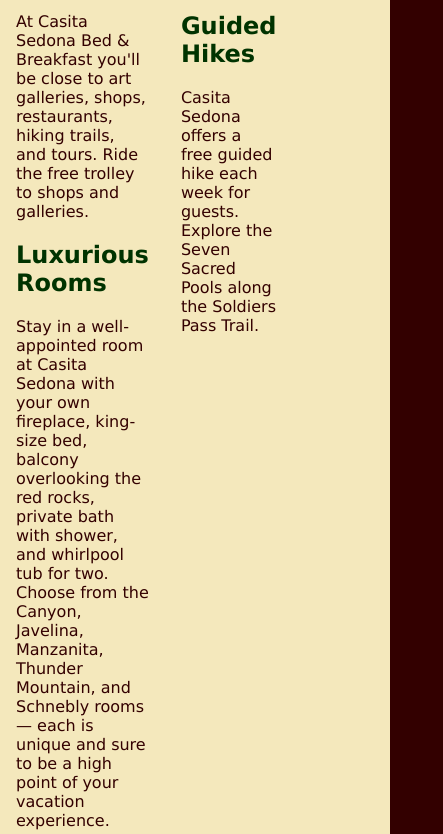
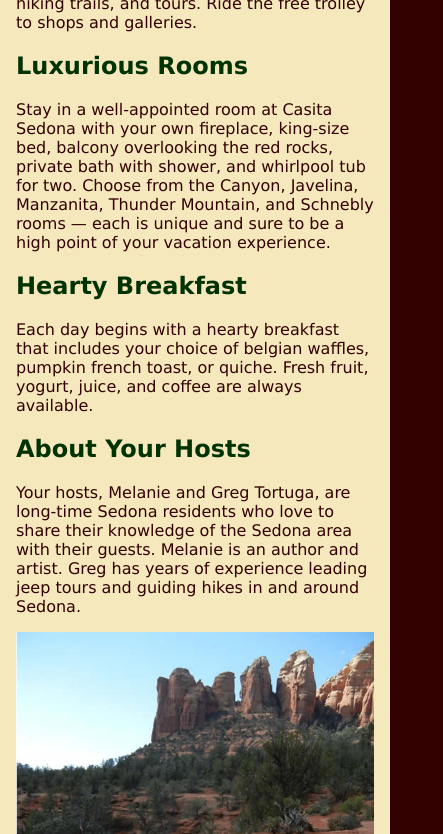
Before and after one commit to JoshuaSE-git/webd152, a plain HTML site: page flexbox/index.html in a window 390 px wide. Shown: the part 238-1072 px from the top of the page, 443 px wide, since content can reach past the window. Drawn offline with Linux system fonts and the light colour scheme.

Commit message:
more fix

```diff
--- a/flexbox/styles.css
+++ b/flexbox/styles.css
@@ -50,16 +50,8 @@
 	padding: 2.5%;
 }
 #demo {
-  display: -webkit-flex;
-  display: -moz-flex;
-  display: -ms-flex;
-  display: -o-flex;
-  display: flex;
-  -webkit-flex-direction: row;
-  -moz-flex-direction: row;
-  -ms-flex-direction: row;
-  -o-flex-direction: row;
-  flex-direction: row;
+   display: flex;
+   flex-direction: row;
 }
 nav {
   flex: 1;
@@ -72,15 +64,19 @@
 }
 
 @media only screen and (max-width: 1024px) {
-  body { margin: 0; padding: 0; }
-  #wrapper { width: auto; margin: 0; }
-  h1 { font-size: 200%; }
+  body {
+    margin: 0;
+    padding: 0;
+  }
+  #wrapper {
+    width: auto;
+    margin: 0;
+  }
+  h1 {
+    font-size: 200%;
+  }
   #demo {
-    -webkit-flex-direction: row;
-    -moz-flex-direction: row;
-    -ms-flex-direction: row;
-    -o-flex-direction: row;
-    flex-direction: row;
+    flex-direction: column;
   }
   nav ul {
     display: flex;
@@ -91,7 +87,6 @@
     padding: 0 0.5em;
     font-size: 1.2em;
   }
-
 }
 @media only screen and (max-width: 768px) {
   nav {
@@ -101,4 +96,6 @@
     flex-wrap: wrap;
   }
 }
-header, main, aside, nav, footer, figure, figcaption { display: block; }
+header, main, aside, nav, footer, figure, figcaption {
+  display: block;
+}
```
